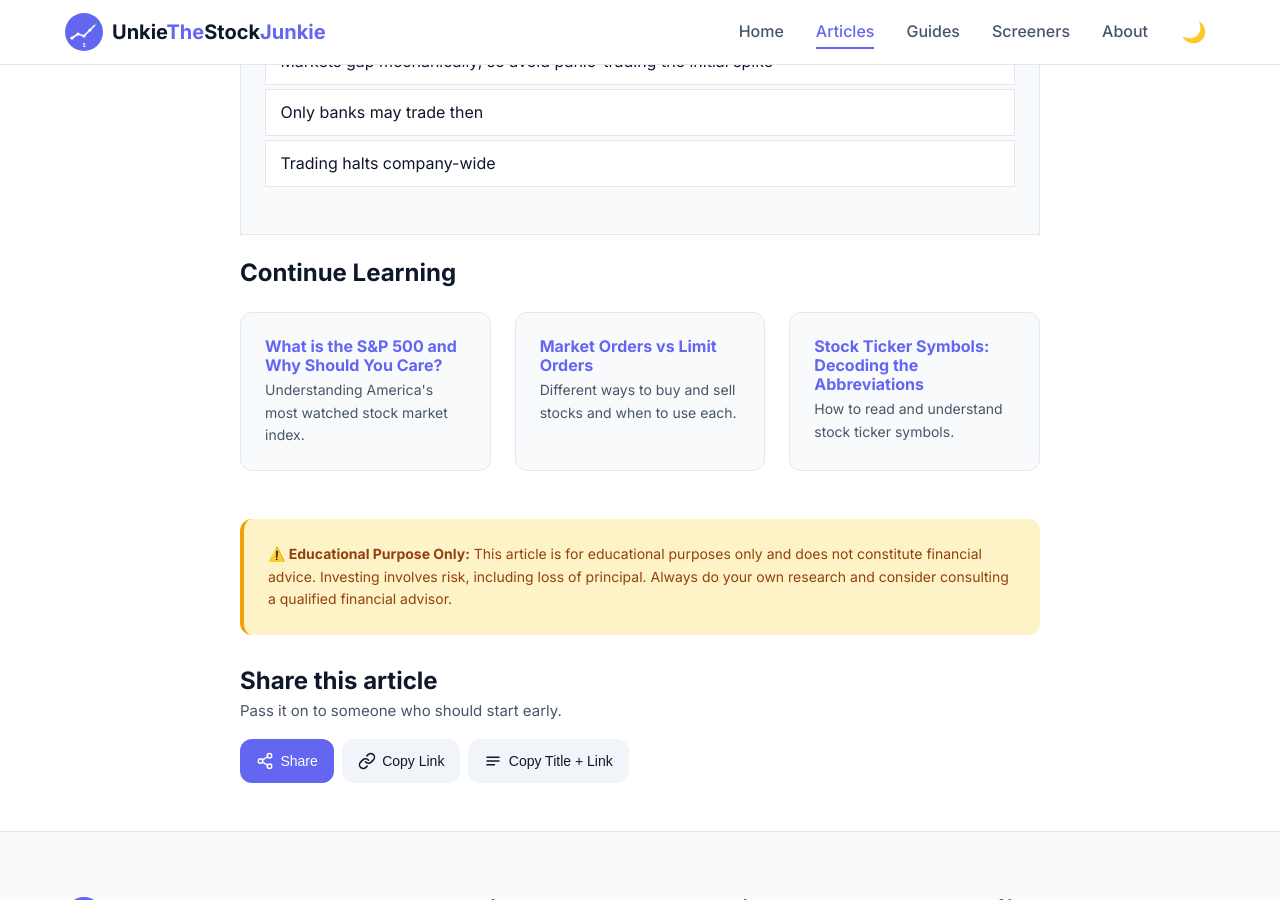
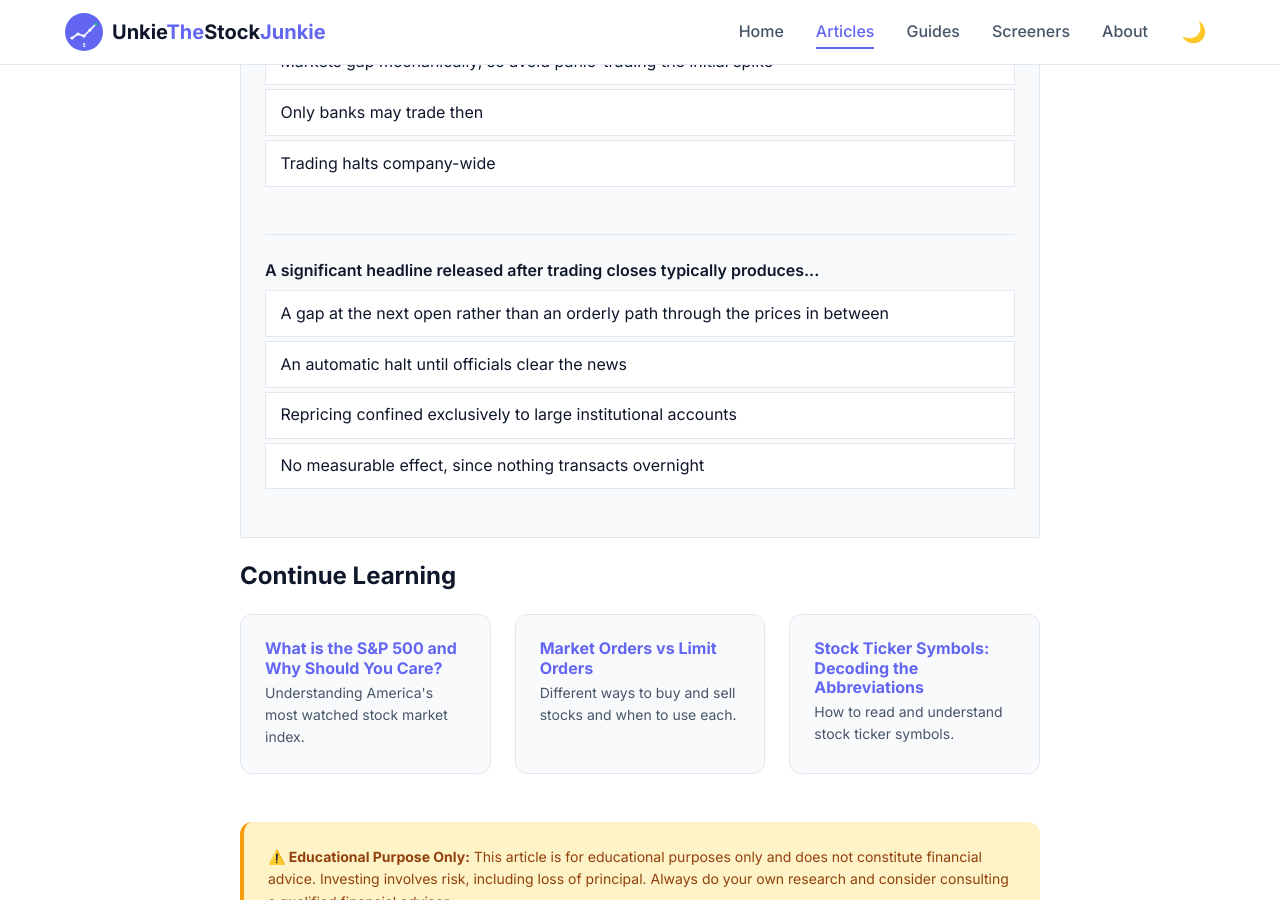
Before and after one commit to Decent-Software-LLC/unkiethestockjunkie.com, a Jekyll site: the page built from _articles/2026-04-18-stock-market-hours-when-can-you-trade.md, in a window 1280 px wide and 900 px high, scrolled down 4096 px. Built offline with Jekyll 4.4.1, drawn with Linux system fonts in a browser that asks for light colours.

Commit message:
content(beginner): third quiz question on six more pages (25 of 41 at parity)
Crashes            the recurring precondition is conviction that prices cannot fall much further -- each episode here had participants certain the usual downside no longer applied, which is what lets leverage and stretched valuations accumulate until exits become simultaneous. Distractors (suspended disclosure, permanent session cancellations) are invented rather than historical.
Long vs short      spectacular averages mislead because window and holdings get selected after discovering which produced them; the informative version fixes the period beforehand and includes everything that started it. Direct complement to the existing flipping-cost and horizon questions.
Volatility         dispersion estimates force the sizing decision while calm and carry zero timing information -- the option offering "which month" is exactly the misuse the page argues against, alongside treating low reported volatility as a substitute for reading.
IPO                allocation happens before public trading at a set price, so whatever scarcity survives into the open belongs to those who queued earlier: paying the discovery premium is impossible at the start and near-universal a minute later. Matches the page's pricing-difficulty section without restating it.
Market hours       post-close headlines produce gaps rather than orderly paths through intermediate prices, which is why stops sitting between levels fill wherever the reopening lands instead of where they were placed -- the mechanism behind the page's "limit orders aren't optional" heading.
Growth vs value    style labels describe intent, not custody; holdings migrate toward what has been working while the marketing label stays fixed, so the periodic holdings list outranks the description beside it. Style drift chosen over re-asking the growth/value distinction already covered twice.

Distractors stay believable-to-a-skimmer with no safety, guarantee or tax promises, per scripts/lib/quiz.js; claims suite sanctions wrong-answer text separately from prose. Docker build parses all six, check-candidate clears each, npm test exit 0 at 278 assertions across 19 suites. Sixteen beginner pages left at two questions.

```diff
--- a/_articles/2026-04-18-stock-market-hours-when-can-you-trade.md
+++ b/_articles/2026-04-18-stock-market-hours-when-can-you-trade.md
@@ -17,6 +17,10 @@ quiz:
     options: ["It sets your broker's fees", "Markets gap mechanically, so avoid panic-trading the initial spike", "Only banks may trade then", "Trading halts company-wide"]
     answer: 1
     why: "Algorithms reprice in milliseconds. Buying the first spike buys the peak of a move already made against you."
+  - question: "A significant headline released after trading closes typically produces..."
+    options: ["A gap at the next open rather than an orderly path through the prices in between", "An automatic halt until officials clear the news", "Repricing confined exclusively to large institutional accounts", "No measurable effect, since nothing transacts overnight"]
+    answer: 0
+    why: "Participants reprice all at once when the bell rings, because the auction sits empty meanwhile. That jumps over intermediate levels, meaning stop orders sitting in between execute wherever the reopening lands, not where they were placed."
 related_articles:
   - title: "What is the S&P 500 and Why Should You Care?"
     url: "/articles/what-is-the-s-p-500-and-why-should-you-care/"
```
Also changed, not shown: _articles/2026-03-29-famous-market-crashes-lessons-from-history.md (+4 -0 lines), _articles/2026-04-04-long-term-vs-short-term-investing.md (+4 -0 lines), _articles/2026-04-09-what-is-volatility-riding-the-roller-coaster.md (+4 -0 lines), _articles/2026-04-17-what-is-an-ipo-when-companies-go-public.md (+4 -0 lines), _articles/2026-04-21-growth-stocks-vs-value-stocks.md (+4 -0 lines).
